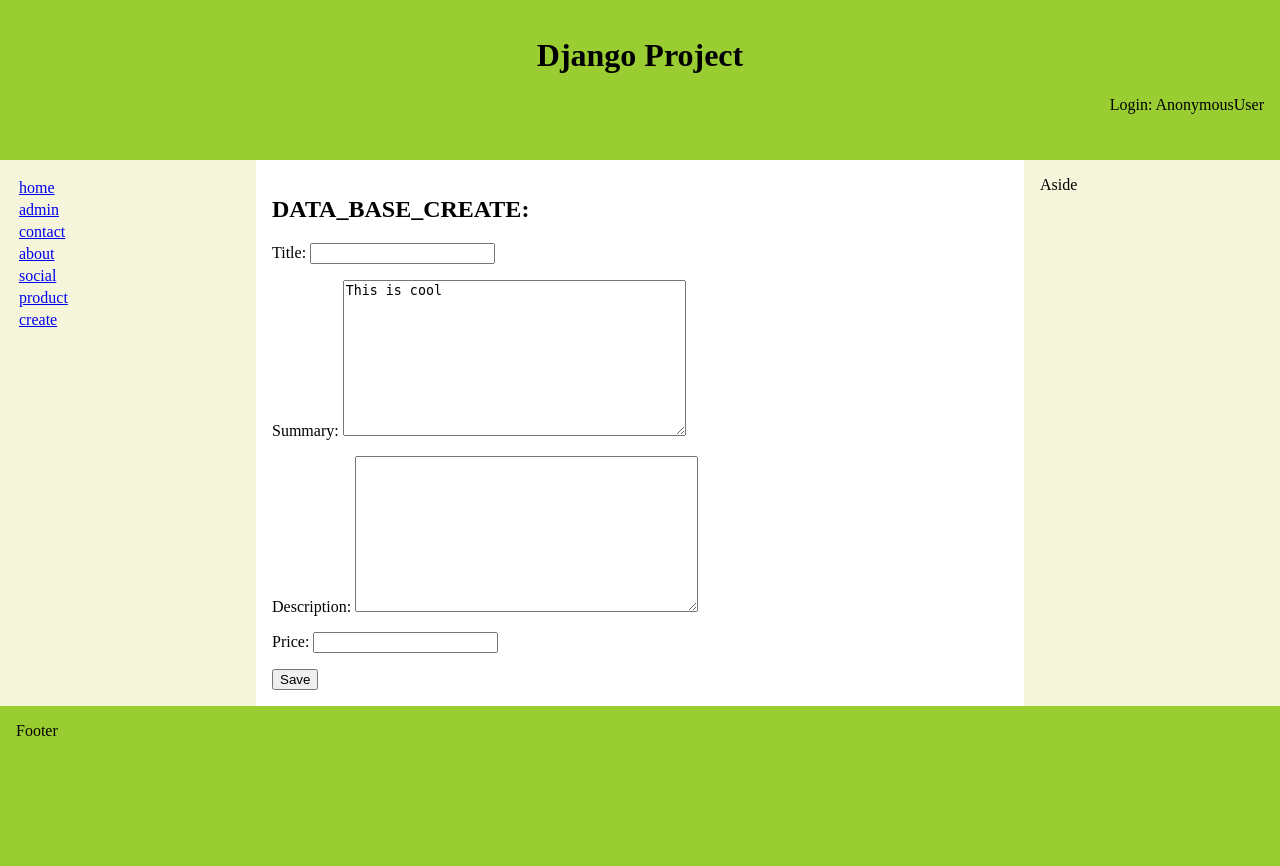
After one commit to wiz4host/Django_project, a Django app: page /create in a window 1280 px wide. The commit adds this page. Run offline with Django 3.2, Linux system fonts and the light colour scheme.

Commit message:
completed till form creationa nd data insertion in database

```diff
--- /dev/null
+++ b/tictactoe/product/forms.py
@@ -0,0 +1,12 @@
+from django import forms
+from .models import Product
+
+class ProductForm(forms.ModelForm):
+    class Meta:
+        model = Product
+        fields = [
+            'title',
+            'summary',
+            'description',
+            'price'
+        ]
--- a/tictactoe/product/models.py
+++ b/tictactoe/product/models.py
@@ -4,6 +4,6 @@ from django.db import models
 class Product(models.Model):
     title = models.CharField(max_length=200)  #https://docs.djangoproject.com/en/2.1/ref/models/fields/#charfield
     description = models.TextField(blank=True, null=True)
-    price = models.DecimalField(decimal_places=2, max_digits=5)
+    price = models.DecimalField(decimal_places=2, max_digits=5, blank=True, null=True)
     summary = models.TextField(default='This is cool')
-    featured = models.BooleanField()
+    featured = models.BooleanField(default=True)
--- /dev/null
+++ b/tictactoe/product/templates/db_create.html
@@ -0,0 +1,12 @@
+{%extends 'base.html' %}
+{% block content %}
+    <article>
+        <h1>DATA_BASE_CREATE:</h1>
+        <form method='POST'> {% csrf_token %}
+            {{ form.as_p }}
+            <input type='submit' value='Save' />
+
+        </form>
+
+    </article>
+{% endblock %}
--- a/tictactoe/product/views.py
+++ b/tictactoe/product/views.py
@@ -3,11 +3,22 @@ from django.shortcuts import render
 # Create your views here.\
 
 from .models import Product
+from .forms import ProductForm
 
 def product_detail_view(request):
     obj = Product.objects.get(id=1)
     context = {
-        'title': obj.title,
-        'summary': obj.summary
+        "object": obj
     }
     return render(request, "db_details.html", context)
+
+def product_create_view(request):
+    form = ProductForm(request.POST or None)
+    if form.is_valid():
+        print ("form is valid")
+        form.save()
+        form = ProductForm()
+    context = {
+        'form': form
+    }
+    return render(request, "db_create.html", context)
--- a/tictactoe/templates/base.html
+++ b/tictactoe/templates/base.html
@@ -57,7 +57,7 @@
 
 
 
-  <aside>Aside</aside>
+     <aside>Aside</aside>
   </div>
   <footer>Footer</footer>
 </body>
--- a/tictactoe/templates/navbar.html
+++ b/tictactoe/templates/navbar.html
@@ -5,5 +5,7 @@
             <tr><td><a href="contact">contact</a></td></tr>
             <tr><td><a href="about">about</a></td></tr>
             <tr><td><a href="social">social</a></td></tr>
+            <tr><td><a href="product">product</a></td></tr>
+            <tr><td><a href="create">create</a></td></tr>
         </table>
      </nav>
--- a/tictactoe/tictactoe/urls.py
+++ b/tictactoe/tictactoe/urls.py
@@ -18,7 +18,7 @@ from django.urls import path
 
 from .views import welcome
 from .views import home_view, contact_view, about_view, social_view
-from product.views import  product_detail_view
+from  product.views import  product_detail_view, product_create_view
 
 
 urlpatterns = [
@@ -29,4 +29,5 @@ urlpatterns = [
     path('about', about_view, name='about'),
     path('social', social_view, name='social'),
     path('product', product_detail_view, name='product'),
+    path('create', product_create_view, name='create')
 ]
```
Also changed, not shown: tictactoe/product/templates/db_details.html (added, +15 -0 lines), tictactoe/templates/db_details.html (deleted, +0 -8 lines), tictactoe/db.sqlite3, tictactoe/product/migrations/0006_auto_20180919_1026.py (added), tictactoe/product/migrations/0007_auto_20180919_1056.py (added).
